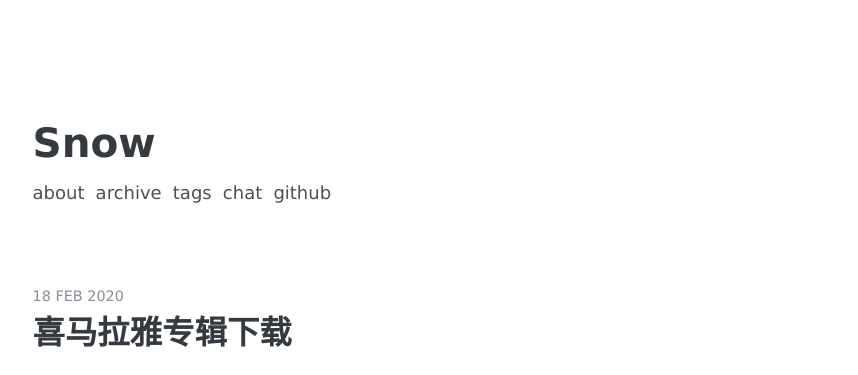
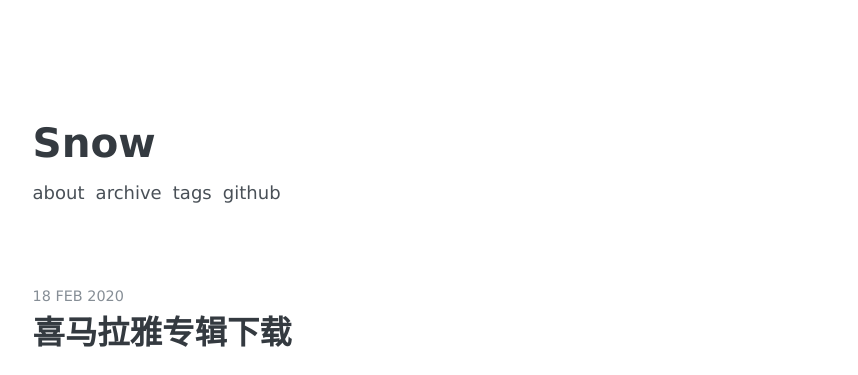
Before and after one commit to hkslover/hkslover.github.io, a Jekyll site: the page built from index.html, in a window 1280 px wide. Shown: the top 375 px of the page, without its empty margins (210-1068 px from the left). Built offline with Jekyll 4.4.1, drawn with Linux system fonts in a browser that asks for light colours; some web fonts are replaced; the list of posts is cut into pages by our own code.

Commit message:
Update _config.yml

```diff
--- a/_config.yml
+++ b/_config.yml
@@ -69,8 +69,6 @@ nav:
     url:            "/archive"
   - name:           "Tags"
     url:            "/tags"
-  - name:           "chat"
-    url:            "/guest"
   - name:           "Github"
     url:            "https://github.com/hkslover"
 
```
